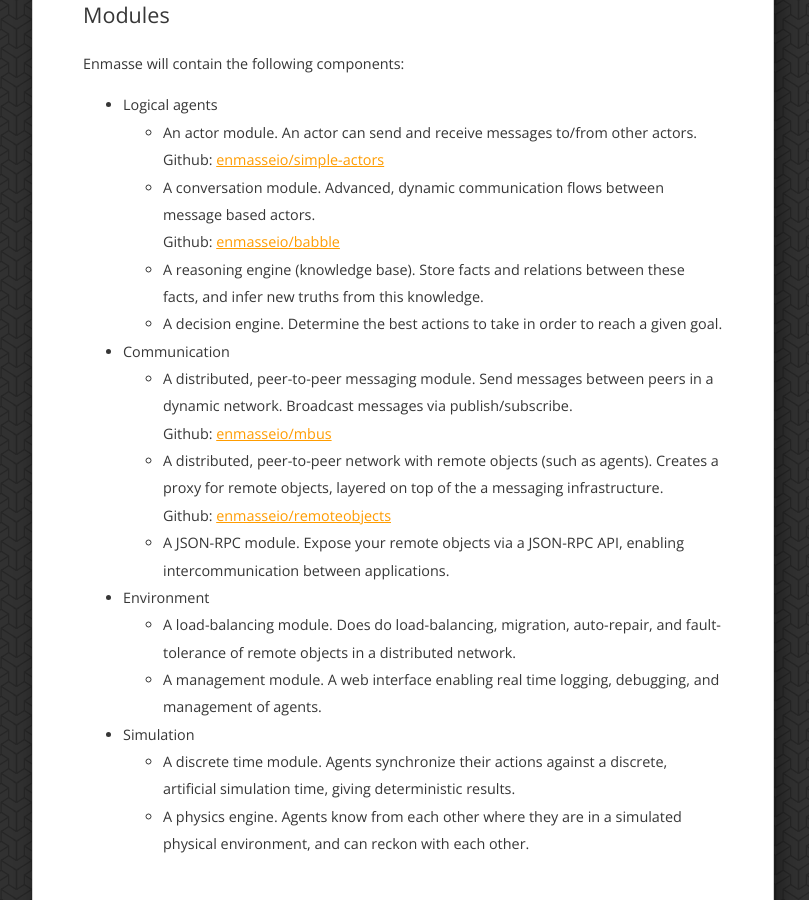
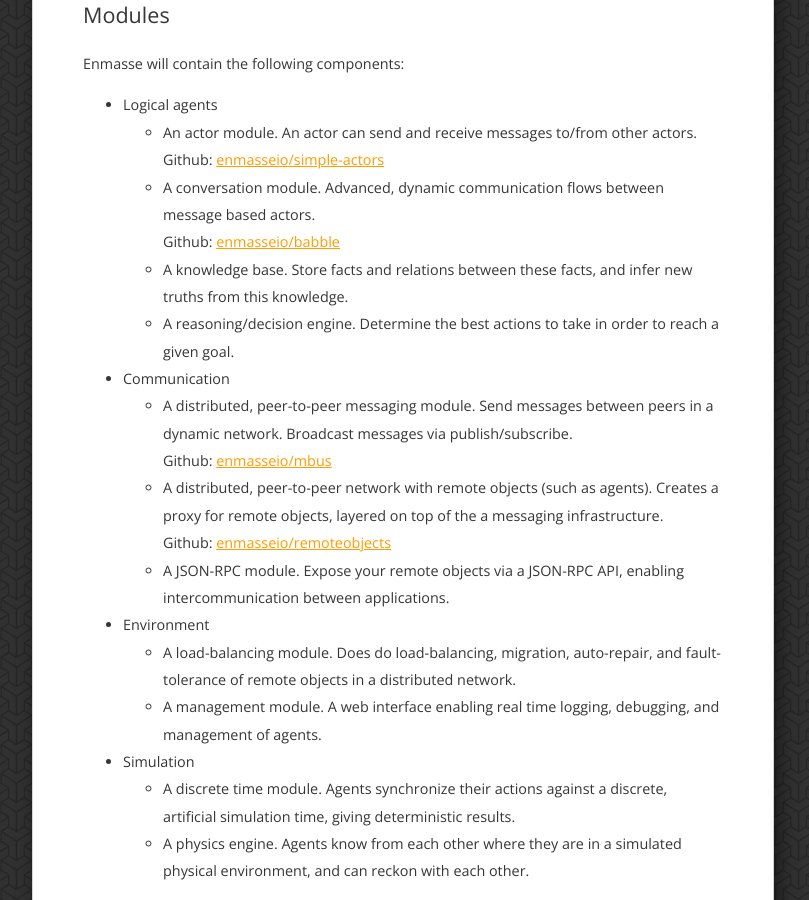
Before and after one commit to enmasseio/website, a Jekyll site: the page built from index.md, in a window 1280 px wide and 900 px high, scrolled down 942 px. Shown: the whole window, without its empty margins (237-1046 px from the left). Built offline with Jekyll 4.4.1, drawn with Linux system fonts in a browser that asks for light colours.

Commit message:
Updated module description

```diff
--- a/index.md
+++ b/index.md
@@ -34,8 +34,8 @@
     Github: [enmasseio/simple-actors](https://github.com/enmasseio/simple-actors)
   - A conversation module. Advanced, dynamic communication flows between message based actors.<br>
     Github: [enmasseio/babble](https://github.com/enmasseio/babble)
-  - A reasoning engine (knowledge base). Store facts and relations between these facts, and infer new truths from this knowledge.
-  - A decision engine. Determine the best actions to take in order to reach a given goal.
+  - A knowledge base. Store facts and relations between these facts, and infer new truths from this knowledge.
+  - A reasoning/decision engine. Determine the best actions to take in order to reach a given goal.
 - Communication
   - A distributed, peer-to-peer messaging module. Send messages between peers in a dynamic network. Broadcast messages via publish/subscribe.<br>
     Github: [enmasseio/mbus](https://github.com/enmasseio/mbus)
```
